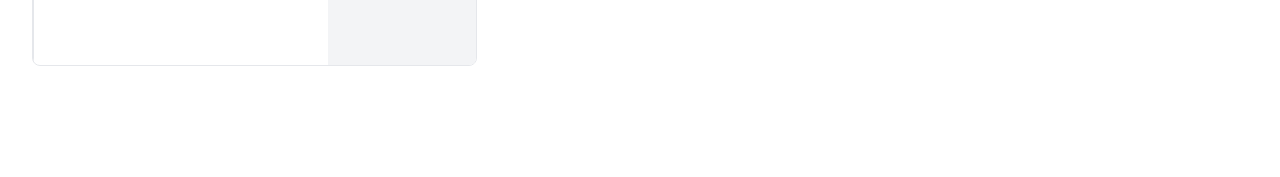
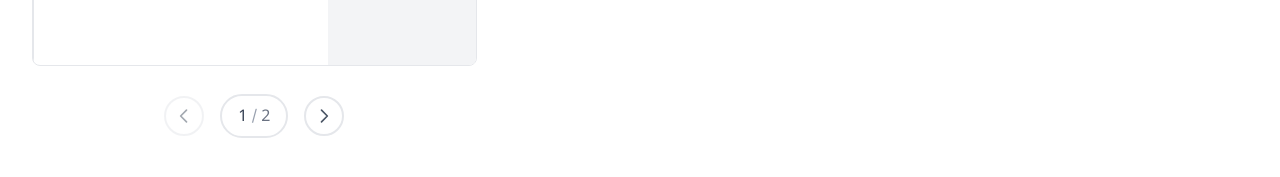
Before and after one commit to abdelrahman-mohamed-010/serrati---ai-resume-builder, a Next.js app: page /dashboard in a window 1280 px wide. Shown: the part 953-1130 px from the top of the page. Before the commit the page ends 1051 px from the top, so only its background shows below. Built offline with nearby package versions, Linux system fonts and the light colour scheme; a web font is replaced by a local one.

Commit message:
add resume pagination ui

```diff
--- /dev/null
+++ b/components/dashboard/preview/ResumePagination.tsx
@@ -0,0 +1,88 @@
+import React, { useState } from "react";
+
+interface PaginationProps {
+  defaultPage?: number;
+  totalPages?: number;
+}
+
+const Pagination: React.FC<PaginationProps> = ({
+  defaultPage = 1,
+  totalPages = 2,
+}) => {
+  const [currentPage, setCurrentPage] = useState(defaultPage);
+
+  const handlePageChange = (page: number) => {
+    setCurrentPage(page);
+  };
+
+  if (totalPages <= 1) {
+    return null;
+  }
+
+  return (
+    <div dir="ltr" className="flex items-center justify-center space-x-4 p-6">
+      <button
+        onClick={() => handlePageChange(currentPage - 1)}
+        disabled={currentPage <= 1}
+        className="flex items-center justify-center w-10 h-10 rounded-full
+          bg-white border-2 border-gray-200
+          text-gray-600 transition-all duration-200
+          hover:border-accent hover:text-accent cursor-pointer
+          disabled:opacity-50 disabled:cursor-not-allowed
+          disabled:hover:border-gray-200 disabled:hover:text-gray-600
+          focus:outline-none"
+      >
+        <svg
+          className="w-5 h-5"
+          fill="none"
+          stroke="currentColor"
+          viewBox="0 0 24 24"
+        >
+          <path
+            strokeLinecap="round"
+            strokeLinejoin="round"
+            strokeWidth={2}
+            d="M15 19l-7-7 7-7"
+          />
+        </svg>
+      </button>
+
+      <div
+        className="flex items-center justify-center min-w-[4rem] px-4 py-2
+        bg-white rounded-full border-2 border-gray-200"
+      >
+        <span className="text-gray-700 font-medium">{currentPage}</span>
+        <span className="text-gray-400 mx-1">/</span>
+        <span className="text-gray-500">{totalPages}</span>
+      </div>
+
+      <button
+        onClick={() => handlePageChange(currentPage + 1)}
+        disabled={currentPage >= totalPages}
+        className="flex items-center justify-center w-10 h-10 rounded-full
+          bg-white border-2 border-gray-200
+          text-gray-600 transition-all duration-200
+          hover:border-accent hover:text-accent cursor-pointer
+          disabled:opacity-50 disabled:cursor-not-allowed
+          disabled:hover:border-gray-200 disabled:hover:text-gray-600
+          focus:outline-none"
+      >
+        <svg
+          className="w-5 h-5"
+          fill="none"
+          stroke="currentColor"
+          viewBox="0 0 24 24"
+        >
+          <path
+            strokeLinecap="round"
+            strokeLinejoin="round"
+            strokeWidth={2}
+            d="M9 5l7 7-7 7"
+          />
+        </svg>
+      </button>
+    </div>
+  );
+};
+
+export default Pagination;
--- a/components/dashboard/preview/ResumePreview.tsx
+++ b/components/dashboard/preview/ResumePreview.tsx
@@ -7,6 +7,7 @@ import {
   CreativeTemplate,
 } from "@/components/dashboard/resumeTemplates";
 import { useResumeStore } from "@/lib/store/resumeStore";
+import Pagination from "./ResumePagination";
 
 export const ResumePreview: React.FC = () => {
   const { template } = useResumeStore();
@@ -42,6 +43,9 @@ export const ResumePreview: React.FC = () => {
             {renderTemplate()}
           </div>
         </div>
+        <div className="flex justify-center mt-1">
+          <Pagination />
+        </div>
       </div>
     </div>
   );
```
